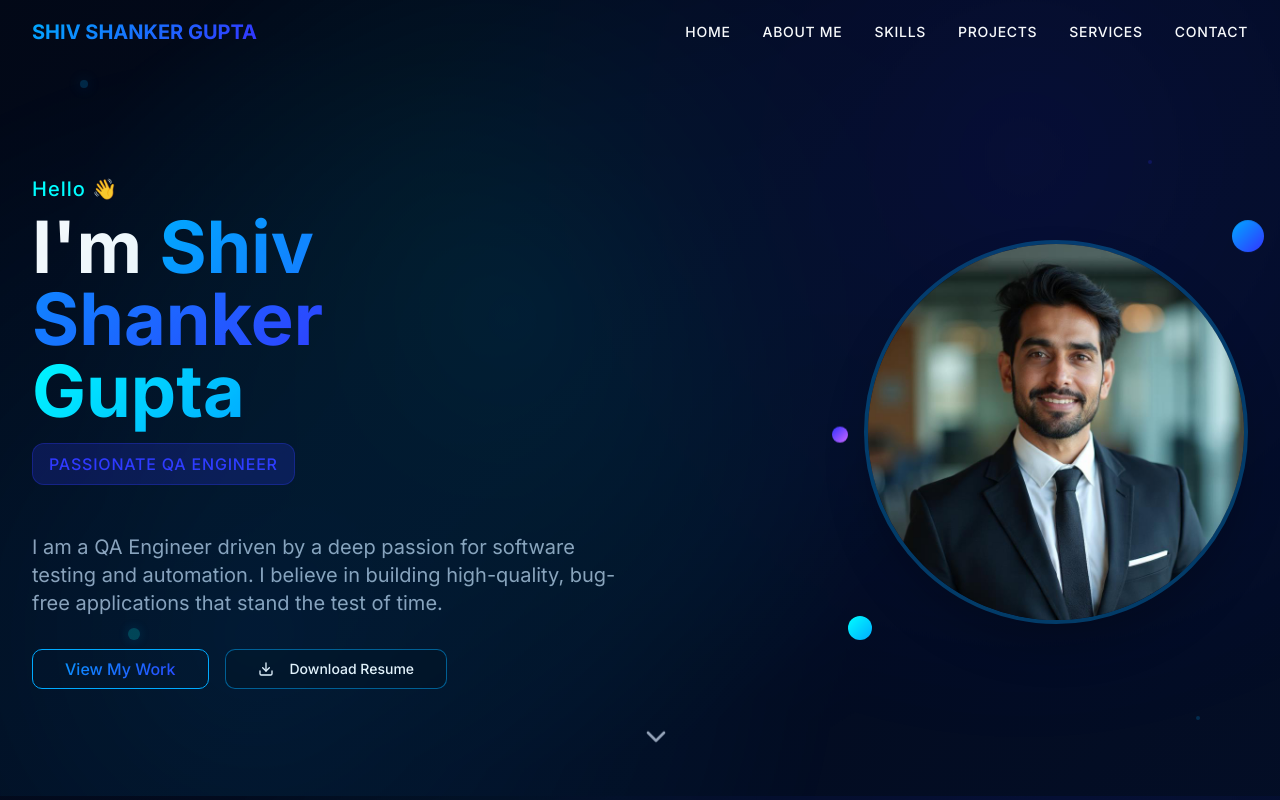
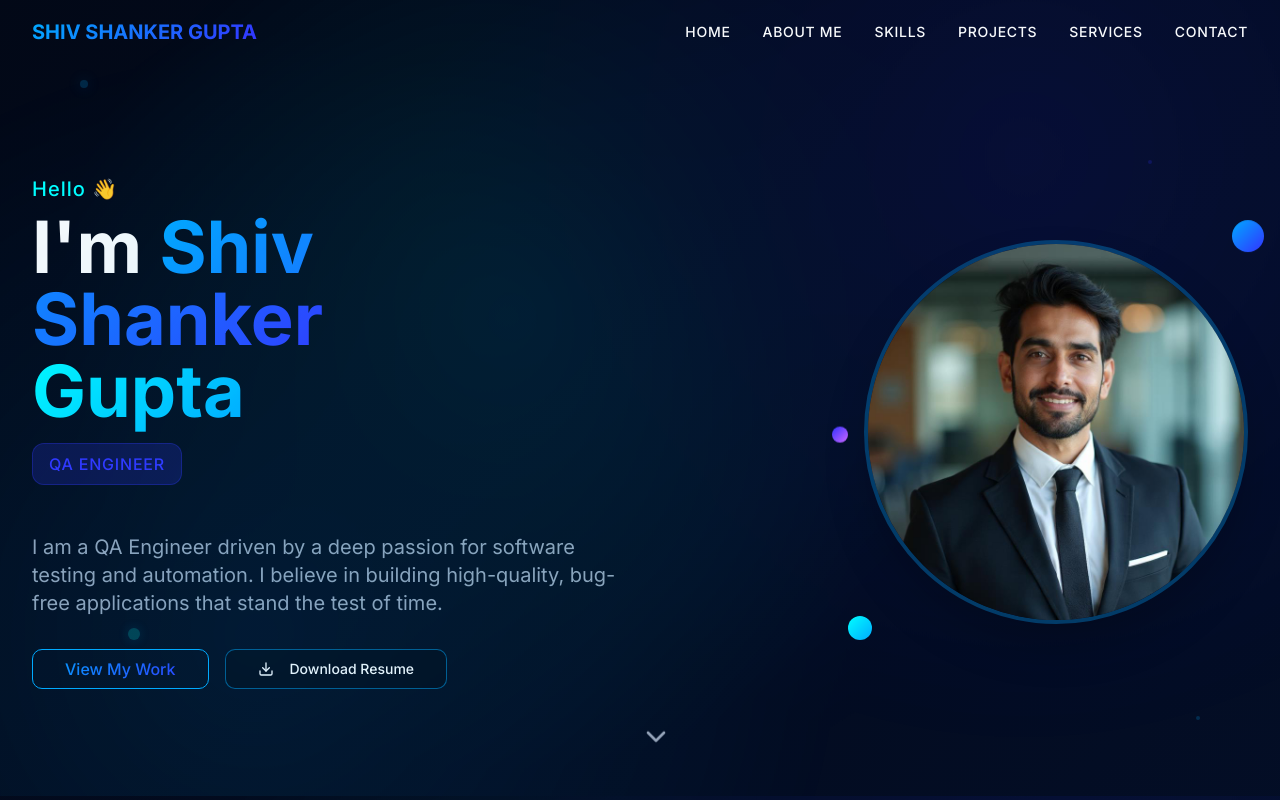
Before and after one commit to Shivshanker869/MyPortfolio, a React (Vite) app: page / in a window 1280 px wide. Shown: the top 800 px of the page. Built offline with nearby package versions, Linux system fonts and the light colour scheme.

Commit message:
Remove "PASSIONATE" from Hero section
Removed the word "PASSIONATE" from the "PASSIONATE QA ENGINEER" text in the Hero section of the website.

```diff
--- a/src/components/Hero.tsx
+++ b/src/components/Hero.tsx
@@ -40,7 +40,7 @@ const Hero = () => {
               </h1>
               <div className="bg-secondary/20 text-secondary px-4 py-2 rounded-lg inline-block mb-6 border border-secondary/30">
                 <span className="text-sm md:text-base font-medium tracking-wider">
-                  PASSIONATE QA ENGINEER
+                  QA ENGINEER
                 </span>
               </div>
             </div>
```
